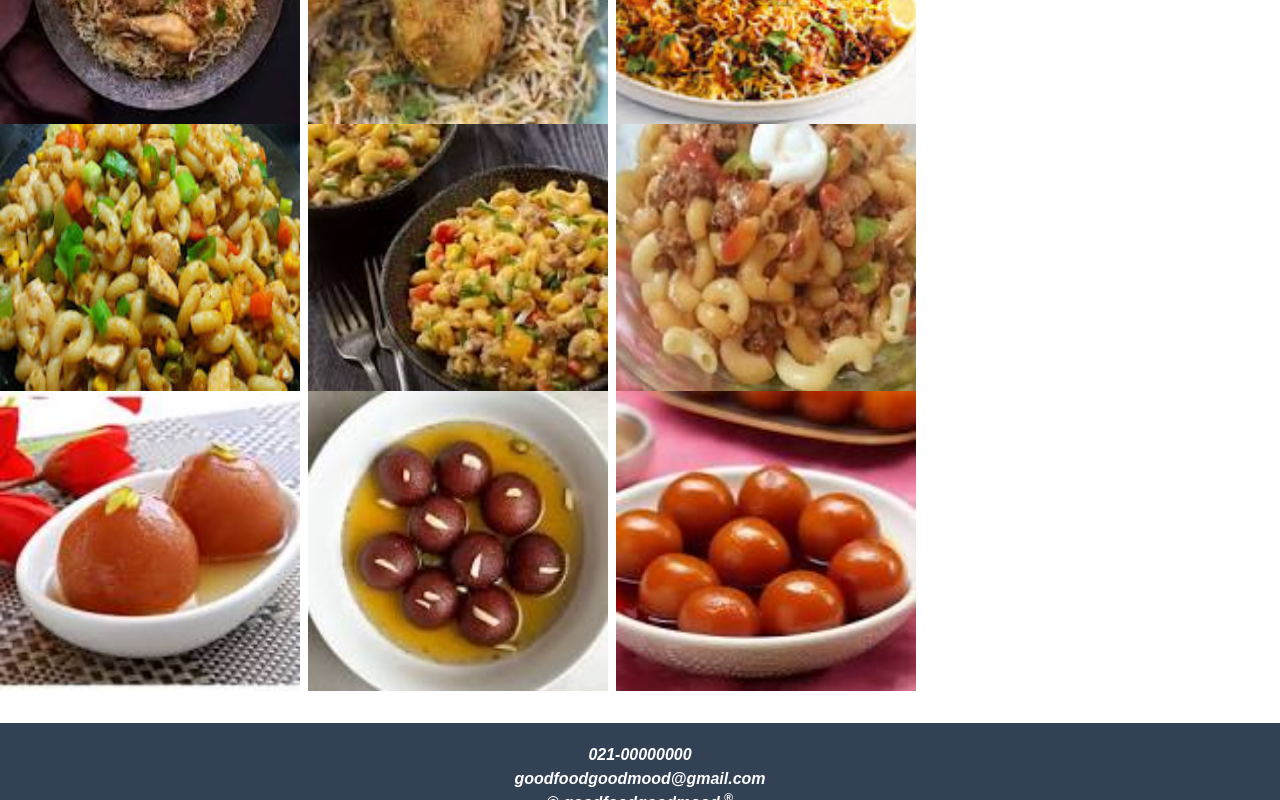
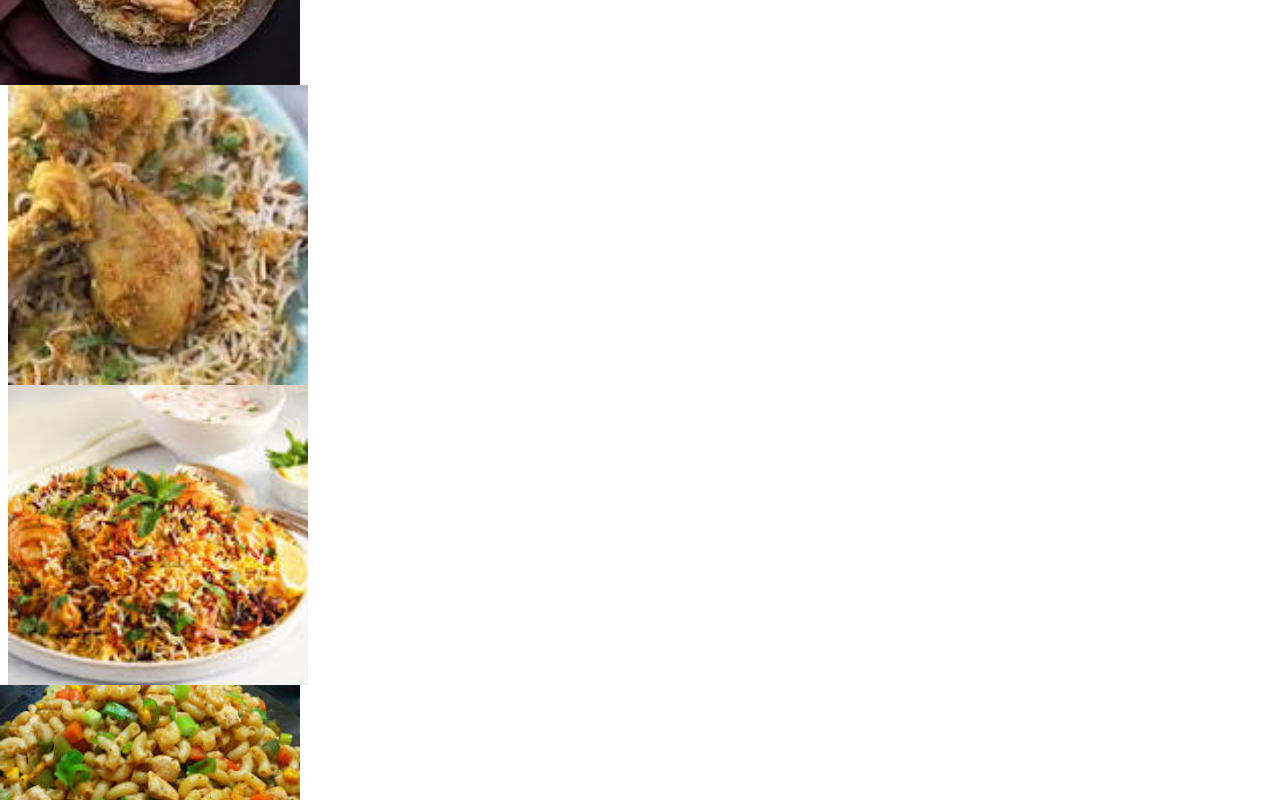
Before and after one commit to MaryamAnsari123/class3-hw, a Next.js app: page /images in a window 1280 px wide. Shown: the part 600-1400 px from the top of the page. Built offline with nearby package versions, Linux system fonts and the light colour scheme.

Commit message:
Update page.tsx

```diff
--- a/app/images/page.tsx
+++ b/app/images/page.tsx
@@ -4,7 +4,7 @@ export default function images(){
     return (
         <div className="mt-8 mb-8">
             <h1 className="bg-gradient-to-l to-orange-300 from-cyan-400 text-4xl p-5 text-blue-600 font-bold text-center">Images</h1>
-            <div className="flex space-x-2">
+            <div className="space-x-2">
                     <Image
 
                     src="/img/b1.jpeg" // Path to your logo in the public folder
@@ -28,7 +28,7 @@ export default function images(){
 />
         </div>
 
-                <div className="flex space-x-2">
+                <div className="space-x-2">
                     <Image
 
                     src="/img/m1.jpeg" // Path to your logo in the public folder
@@ -52,7 +52,7 @@ export default function images(){
 />
         </div>
 
-        <div className="flex space-x-2">
+        <div className="space-x-2">
                     <Image
 
                     src="/img/g1.jpeg" // Path to your logo in the public folder
```
